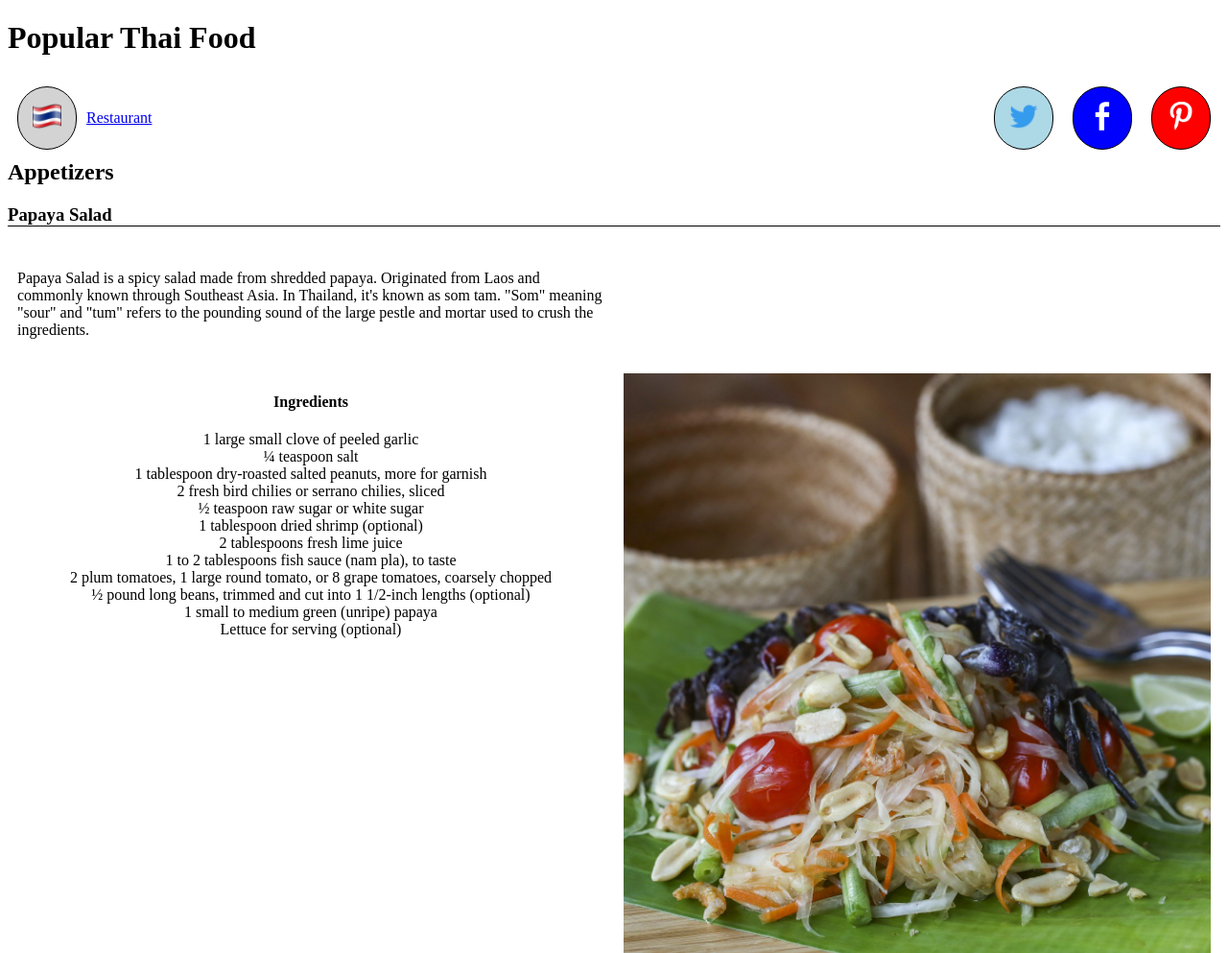
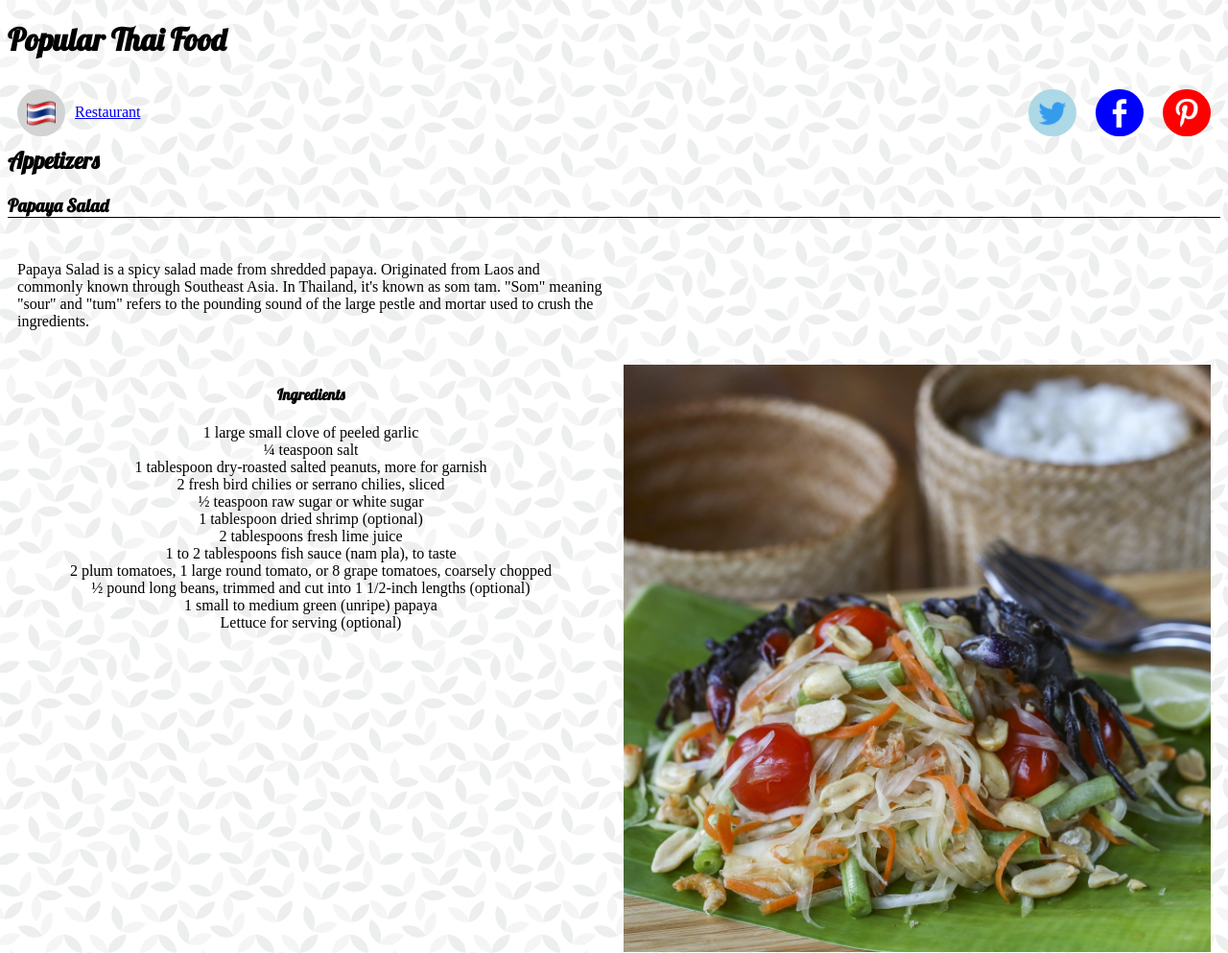
Before and after one commit to rzkxaa/116-github-web-project-group2, a plain HTML site: page index.html in a window 1280 px wide. Shown: the top 993 px of the page at 96% size. Drawn offline with Linux system fonts and the light colour scheme; a web font is replaced by a local one.

Commit message:
updates the style.css file to include background image, closes #35

```diff
--- a/style.css
+++ b/style.css
@@ -1,5 +1,13 @@
 * {
   box-sizing: border-box;
+}
+body{
+  background-image: url("images/geometric-leaves.png");
+  background-repeat: repeat;
+  font-family: Francois One;
+}
+h1,h2,h3,h4{
+  font-family: "Lobster";
 }
 ul {
    list-style-type:none;
@@ -22,10 +30,13 @@
   padding: 10px;
 }
 .icon{
-    border: 1px black solid;
+  border: 1px black none;
   border-radius: 100px;
-    background:black;
   float:right;
-    padding:15px;
+  padding-left:10px;
+  padding-right:10px;
+  padding-top:10px;
+  padding-bottom:5px;
   margin: 10px;
+  justify-content:center;align-items:center;
 }
```
Lines whose indentation alone changed are shown as unchanged.
